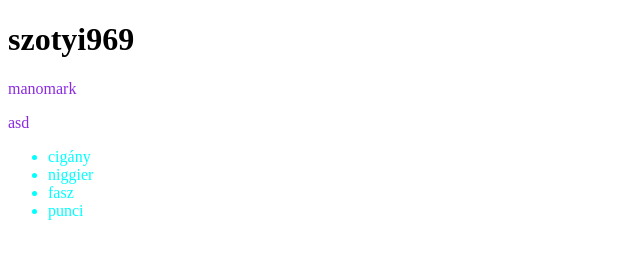
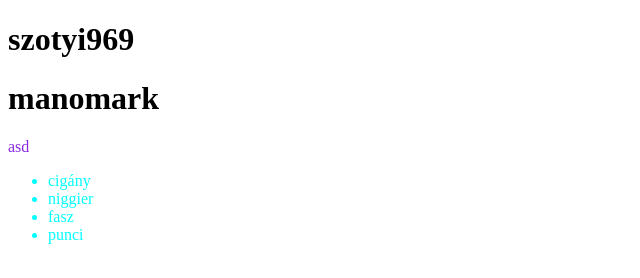
Before and after one commit to Ciganyok-vagyunk-adunk-veszunk-vasazunk/Cig-nys-g-lete-pt1, a plain HTML site: page index.html in a window 1280 px wide. Shown: the whole page, without its empty margins (0-640 px from the left). Drawn offline with Linux system fonts and the light colour scheme.

Commit message:
asfgháélkjhztg

```diff
--- a/index.html
+++ b/index.html
@@ -9,7 +9,7 @@
 </head>
 <body>
     <h1>szotyi969</h1>
-    <p>manomark</p>
+    <h1>manomark</h1>
     <p>asd</p>
     <ul>
         <li>
```
